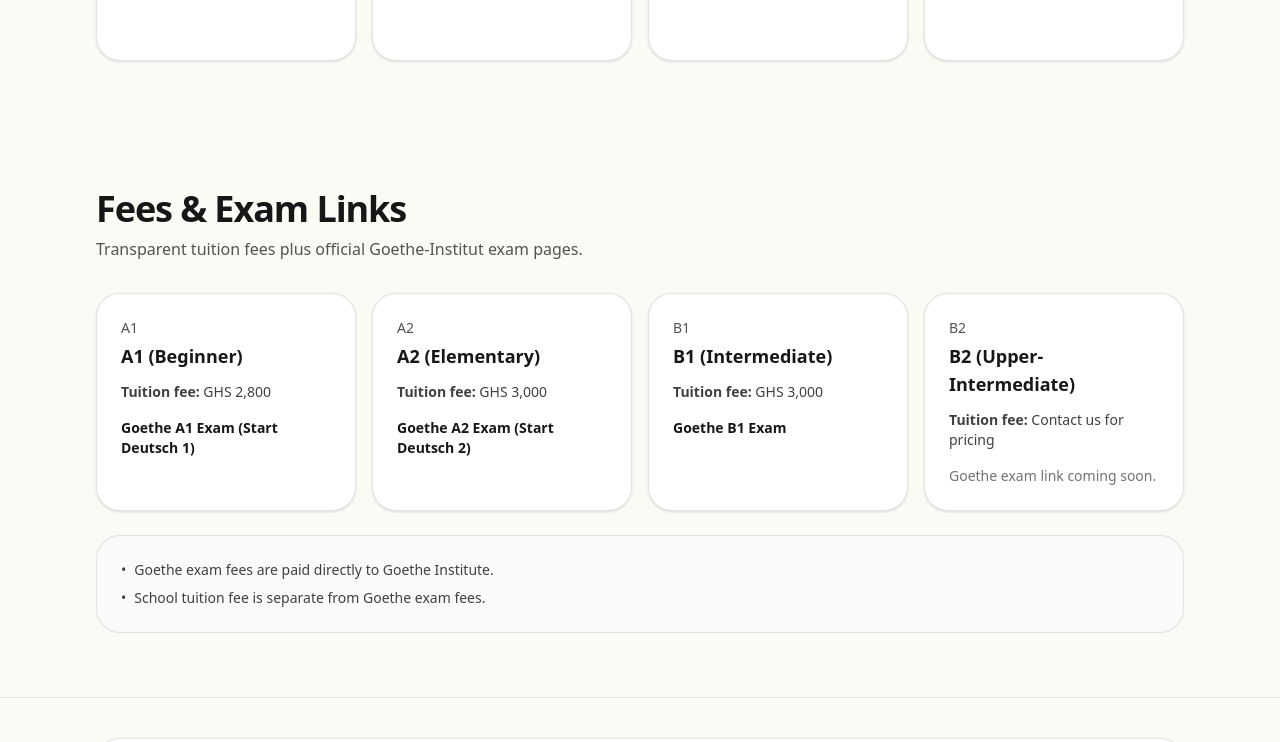
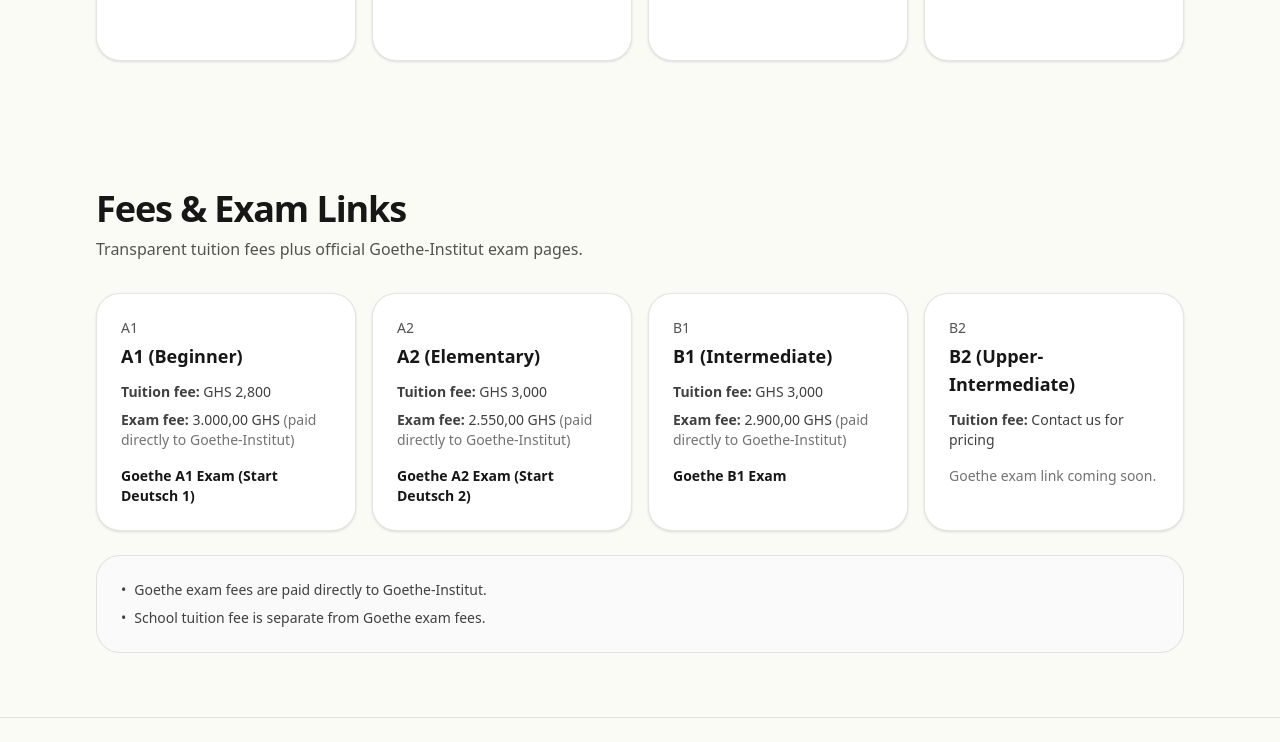
Before and after one commit to learngermanghana/learngermanghana-site, a Next.js app: page /courses in a window 1280 px wide. Shown: the part 414-1156 px from the top of the page. Built offline with nearby package versions, Linux system fonts and the light colour scheme.

Commit message:
Update Goethe exam fees

```diff
--- a/src/app/courses/page.tsx
+++ b/src/app/courses/page.tsx
@@ -1,9 +1,17 @@
 import { Container } from "@/components/Container";
 import { SectionTitle } from "@/components/SectionTitle";
-import { courses, feeNotes, goetheExamLinks, tuitionFeesGHS } from "@/data/content";
+import { courses, feeNotes, goetheExamFeesGHS, goetheExamLinks, tuitionFeesGHS } from "@/data/content";
 import { CTA } from "@/lib/site";
 
 export default function CoursesPage() {
+  const formatExamFee = (level: keyof typeof goetheExamFeesGHS) => {
+    const fee = goetheExamFeesGHS[level];
+
+    if (!fee) return "Contact Goethe-Institut";
+
+    return `${fee.toLocaleString("de-DE", { minimumFractionDigits: 2, maximumFractionDigits: 2 })} GHS`;
+  };
+
   return (
     <Container>
       <section className="py-12 sm:py-16">
@@ -40,6 +48,13 @@ export default function CoursesPage() {
                   <span className="font-semibold">Tuition fee:</span>{" "}
                   {fee ? `GHS ${fee.toLocaleString("en-GH")}` : "Contact us for pricing"}
                 </div>
+                {examLink && (
+                  <div className="mt-2 text-sm text-neutral-700">
+                    <span className="font-semibold">Exam fee:</span>{" "}
+                    <span className="text-brand-950">{formatExamFee(course.level)}</span>
+                    <span className="text-neutral-500"> (paid directly to Goethe-Institut)</span>
+                  </div>
+                )}
                 {examLink ? (
                   <a
                     href={examLink.href}
--- a/src/data/content.ts
+++ b/src/data/content.ts
@@ -15,9 +15,15 @@ export const tuitionFeesGHS: Record<ClassLevel, number | null> = {
 };
 
 export const feeNotes = [
-  "Goethe exam fees are paid directly to Goethe Institute.",
+  "Goethe exam fees are paid directly to Goethe-Institut.",
   "School tuition fee is separate from Goethe exam fees.",
 ];
+
+export const goetheExamFeesGHS: Partial<Record<ClassLevel, number>> = {
+  A1: 3000,
+  A2: 2550,
+  B1: 2900,
+};
 
 export const goetheExamLinks: Partial<Record<ClassLevel, { label: string; href: string }>> = {
   A1: {
```
